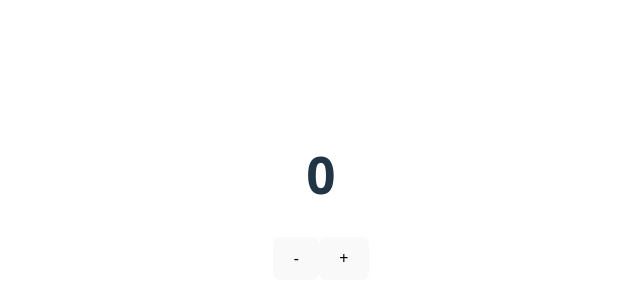
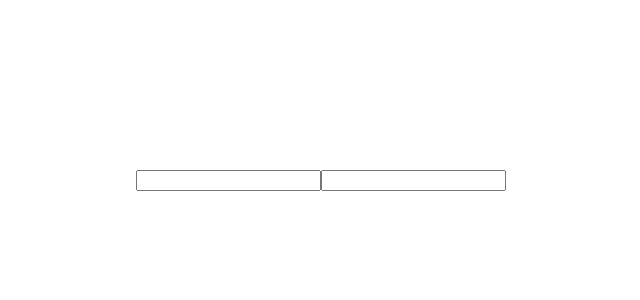
Before and after one commit to chansdev/commits-fullstack, a React (Vite) app: page / in a window 1280 px wide. Shown: the part 204-504 px from the top of the page, without its empty margins (319-959 px from the left). Built offline with nearby package versions, Linux system fonts and the light colour scheme.

Commit message:
atividade 3 slide 12

```diff
--- a/src/components/Components.jsx
+++ b/src/components/Components.jsx
@@ -2,19 +2,25 @@ import { useState } from 'react'
 
 function Components() {
 
-    const [contagem, setContagem] = useState(0)
-    function adicionar() {
-        setContagem(contagem + 1)
+    const [nome, setNome] = useState("")
+    const [mensagem, setMensagem] = useState("")
+
+    function setarNome(event) {
+        setNome(event.target.value)
     }
-    function subtrair() {
-        setContagem(contagem - 1)
+
+    function setarMensagem(event) {
+        setMensagem(event.target.value)
     }
 
     return (
         <>
-            <h1>{contagem}</h1>
-            <button onClick={subtrair}>-</button>
-            <button onClick={adicionar}>+</button>
+            <form action="./">
+                <input type="text" id="nome" onInput={setarNome}/>
+                <input type="text" id="mensagem" onInput={setarMensagem}/>
+            </form>
+            <h1>{nome}</h1>
+            <p>{mensagem}</p>
         </>
     )
 }
```
